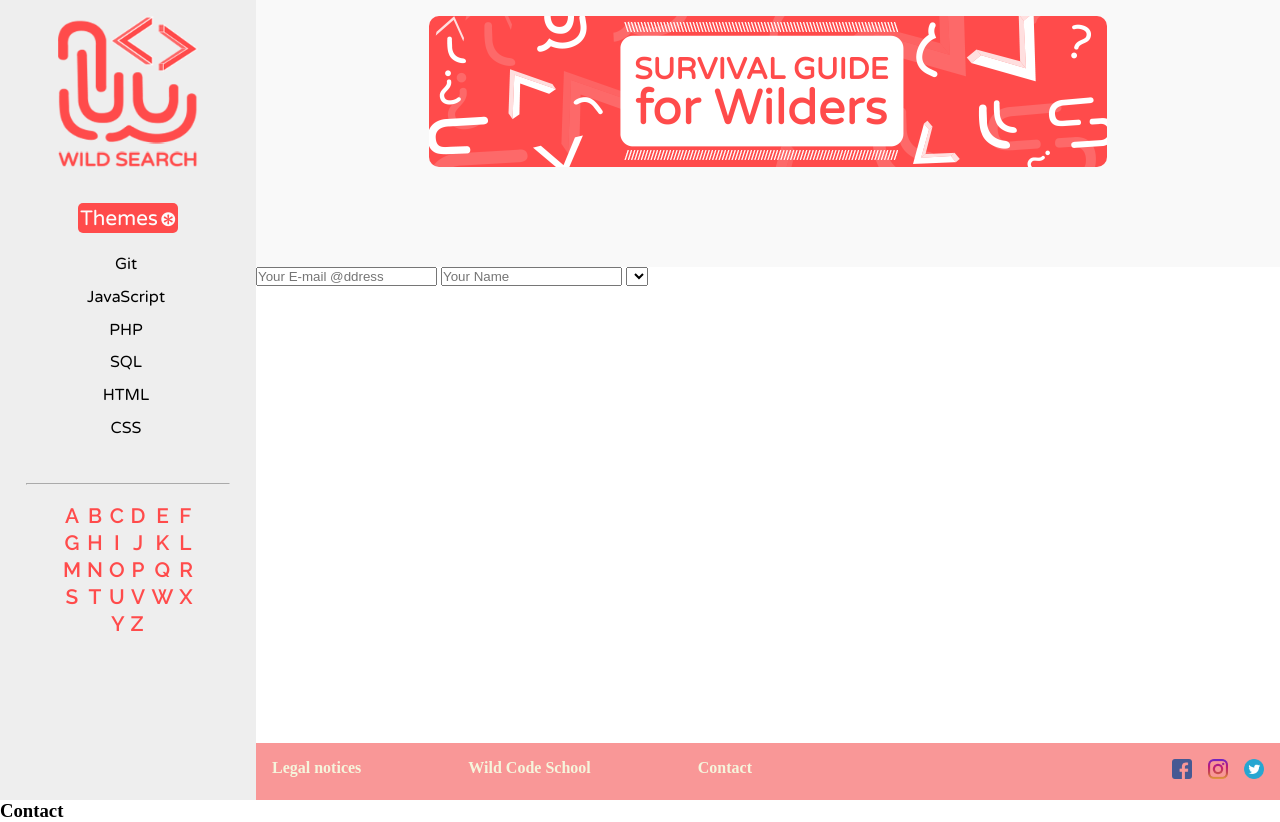
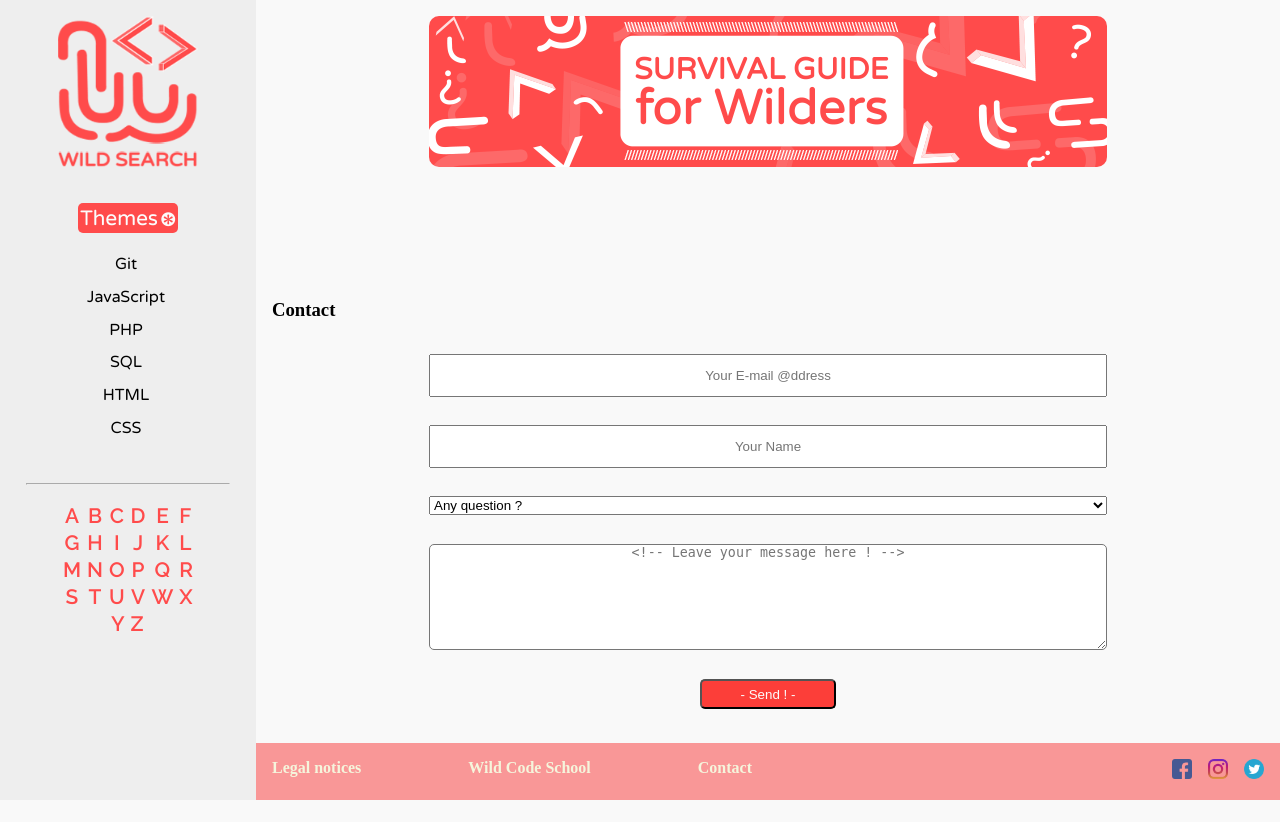
Before and after one commit to laurentmahieu/wildsearch, a PHP site: page /contact.html in a window 1280 px wide. After the commit the page ends 800 px from the top, so only its background shows below. Run offline with PHP 8.4, Linux system fonts and the light colour scheme; lists and menus that the app fills with data are empty; some libraries are stand-ins or nearby versions.

Commit message:
Contact part complete

```diff
--- a/contact.css
+++ b/contact.css
@@ -1,16 +1,5 @@
 /* STYLE FOR SEARCH BAR */
 @import url("//maxcdn.bootstrapcdn.com/font-awesome/4.1.0/css/font-awesome.min.css");
-
-form{
-    grid-area: form;}
-
-body{
-    grid-template-areas:
-        "aside header"
-        "aside form"
-        "aside footer";
-}
-
 
 .search {
     position: relative;
@@ -40,6 +29,43 @@ body{
     left: 10px;
 }
 
-/* STYLE FOR SEARCH BAR */
+main{
+    display: flex;
+}
+main form{
+    display: flex;
+    flex-direction: column;
+    justify-content: space-between;
+    width: 678px;
+    height:80%;
+    margin:auto;
+}
+
+input{
+    height:12%;
+    text-align: center;
+
+}
+
+textarea{
+    border-radius: 5px;
+    height : 30%;
+    text-align:center;
+}
+
+.submit {
+    background-color: var(--redButton);
+    border-radius: 5px;
+    height: 2.3em;
+    width: 20%;
+    color:#fcfcfc;
+    margin: 0 auto;
+
+}
+
+.submit:hover{
+    cursor: pointer;
+    opacity: 0.8;
+}
 
 /* Style for Contact part*/
--- a/contact.html
+++ b/contact.html
@@ -11,9 +11,8 @@
     <script src="https://kit.fontawesome.com/f88f5b7639.js"></script>
     <link rel="stylesheet" href="style.css">
     <link rel="stylesheet" href="aside.css">
-
     <link rel="stylesheet" href="contact.css">
-      <link rel="stylesheet" href="mobile.css">
+    <link rel="stylesheet" href="mobile.css">
     <link rel="icon" href="logo_wildsearch.png">
     <title>Wild Search</title>
 </head>
@@ -25,7 +24,6 @@
 
 
 </header>
-
     <!-- Navbar on the left side -->
     <aside>
         <a href="index.html"><img alt="Logo of Wildsearch" src="logo_wildsearch.png"></a>
@@ -89,22 +87,21 @@
 
     </aside>
     <!-- END Navbar on the left side -->
-    </main>
 
+    <main>
         <!-- Contact part -->
         <h3>Contact</h3>
         <form autocomplete="on" action="" method="POST">
             <input type="email" name="e-mail" placeholder="Your E-mail @ddress" required/>
             <input type="text" name="name" placeholder="Your Name" required/>
             <select>
-                <option value=" Any questions ? "></option>
-                <option value=" Any comments ? "></option>
+                <option value="questions">Any question ?</option>
+                <option value="comments">Any comments ? </option>
             </select>
-
-
-
-
+            <textarea placeholder="<!-- Leave your message here ! -->" required></textarea>
+            <input class="submit" type="submit" name="Send" value="- Send ! -"/>
         </form>
+    </main>
     <!-- nav mobile-->
     <nav>
         <a href="wildsearch-theme.html"><img src="bouton_theme_mobile.png" title="Themes" alt="Themes"/></a>
```
